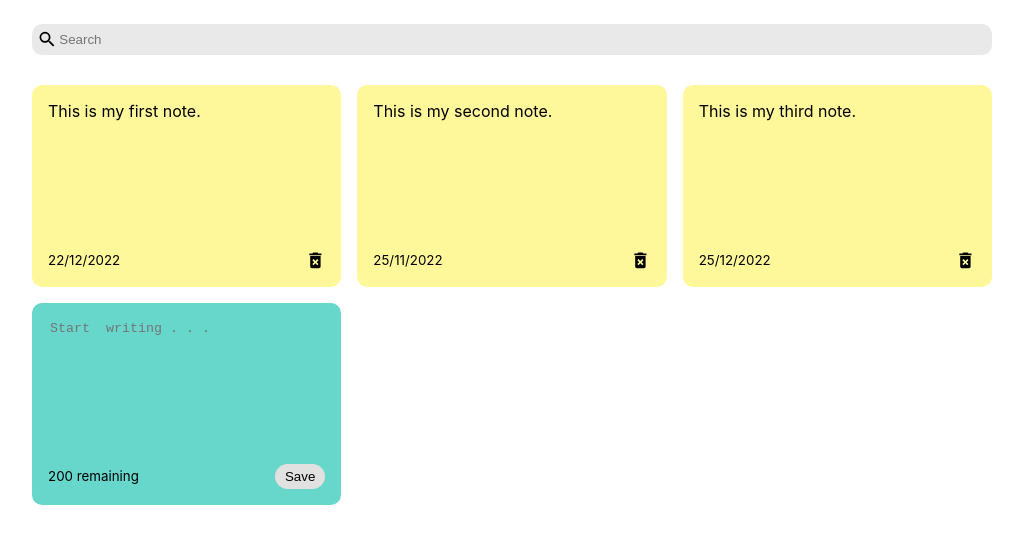
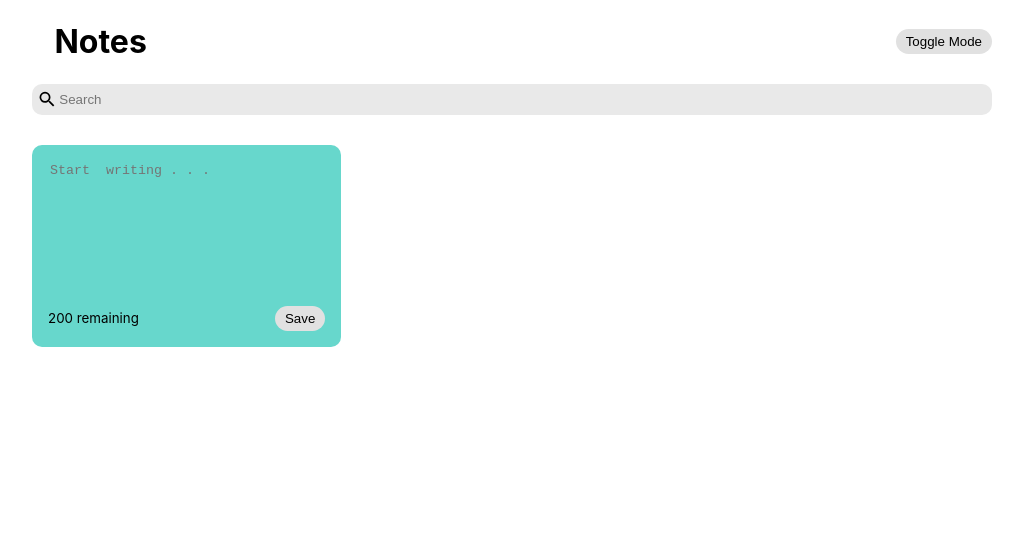
Before and after one commit to saikatbishal/notes-application-react, a React (Create React App) app: page / in a window 1280 px wide. Shown: the top 544 px of the page, without its empty margins (128-1151 px from the left). Built offline with nearby package versions, Linux system fonts and the light colour scheme.

Commit message:
completed

```diff
--- a/src/App.js
+++ b/src/App.js
@@ -1,15 +1,32 @@
 import './App.css';
-import { useState } from 'react';
+import { useState, useEffect } from 'react';
 import NotesList from './components/NotesList';
-import { data } from './data.js'
+// import { data } from './data.js'
 import {nanoid} from  'nanoid';
 import Search from './components/Search';
+import Header from './components/Header';
+import { MdBloodtype } from 'react-icons/md';
+function App() {
+  const [notes, setNotes] = useState(() => {
+    const data = localStorage.getItem('react-notes-app-data');
+    return data ? JSON.parse(data) : [];
+  });
+  const [searchText, setSearchText] = useState("");
 
-function App() {
-  const [notes, setNotes] = useState(data);
-  function deleteNote(id) {
-    setNotes(notes.filter(note => note.id !== id))
-  }
+  useEffect(() => {
+    localStorage.setItem('react-notes-app-data',JSON.stringify(notes));
+  }, [notes])
+
+  useEffect(() => {
+    const savedNotes = JSON.parse(localStorage.getItem('react-notes-app-data'));
+    console.log(localStorage);
+    if (savedNotes.length!== null) {
+      setNotes(savedNotes);
+    }
+
+  }, [])
+
+  // ADDING A NOTE
   function addNote(text) {
     const date = new Date();
     const newNote = {
@@ -20,13 +37,30 @@ function App() {
     const newNotes = [...notes, newNote];
     setNotes(newNotes);
   }
-  const searchNotes = (notes) => {
+
+// DELETING A NOTE FOREVER
+  function deleteNote(id) {
+    setNotes(notes.filter(note => note.id !== id))
+  }
+
+// TOGGGLING BETWEEN LIGHT  AND DARK MODE
+  const changeMode = () => {
+    document.querySelector('body').classList.toggle('dark-mode');
+    if(MdBloodtype.classList.contains('dark-mode'))
+      localStorage.setItem('themeSwitch', 'dark');
+    else
+      localStorage.setItem('themeSwitch', 'light');
 
   }
+
   return (
     <div className="container">
-      <Search searchNotes = {searchNotes} />
-      { <NotesList data = {notes} handleAddNote = {addNote} deleteNote = {deleteNote}></NotesList>}
+      <Header changeMode={changeMode}/>
+      <Search searchNotes = {setSearchText} />
+      {<NotesList data={notes.filter((note)=>note.text.toLowerCase().includes(searchText))}
+        handleAddNote={addNote}
+        deleteNote={deleteNote}>
+      </NotesList>}
     </div>
   );
 }
--- /dev/null
+++ b/src/components/Header.jsx
@@ -0,0 +1,12 @@
+import React from 'react'
+
+const Header = ({changeMode}) => {
+  return (
+    <div className='header'>
+      <h1>Notes</h1>
+      <button className="save" onClick={changeMode}>Toggle Mode</button>
+    </div>
+  )
+}
+
+export default Header
--- a/src/components/Search.js
+++ b/src/components/Search.js
@@ -1,10 +1,10 @@
 import React from 'react'
 import {MdSearch} from 'react-icons/md'
-const Search = (props) => {
+const Search = ({searchNotes}) => {
   return (
     <div className='search'>
       <MdSearch className = "search-icons" size="1.3em"/>
-      <input type ="text" placeholder='Search' onClick={props.searchNotes}/>
+      <input onChange={(event)=>searchNotes(event.target.value)}type ="text" placeholder='Search' onClick={searchNotes}/>
     </div>
   )
 }
--- a/src/index.css
+++ b/src/index.css
@@ -7,7 +7,9 @@ body {
 	-moz-osx-font-smoothing: grayscale;
   box-sizing: border-box;
 }
-
+h1{
+	margin: 0.7em;
+}
 code {
 	font-family: source-code-pro, Menlo, Monaco, Consolas,
 		'Courier New', monospace;
@@ -104,7 +106,7 @@ textarea:focus {
 	border-radius: 10px;
 	padding: 5px;
 	margin-bottom: 1.5em;
-	margin-top: 1.5em;
+	/* margin-top: 1.5em; */
 }
 
 .search input {
```
